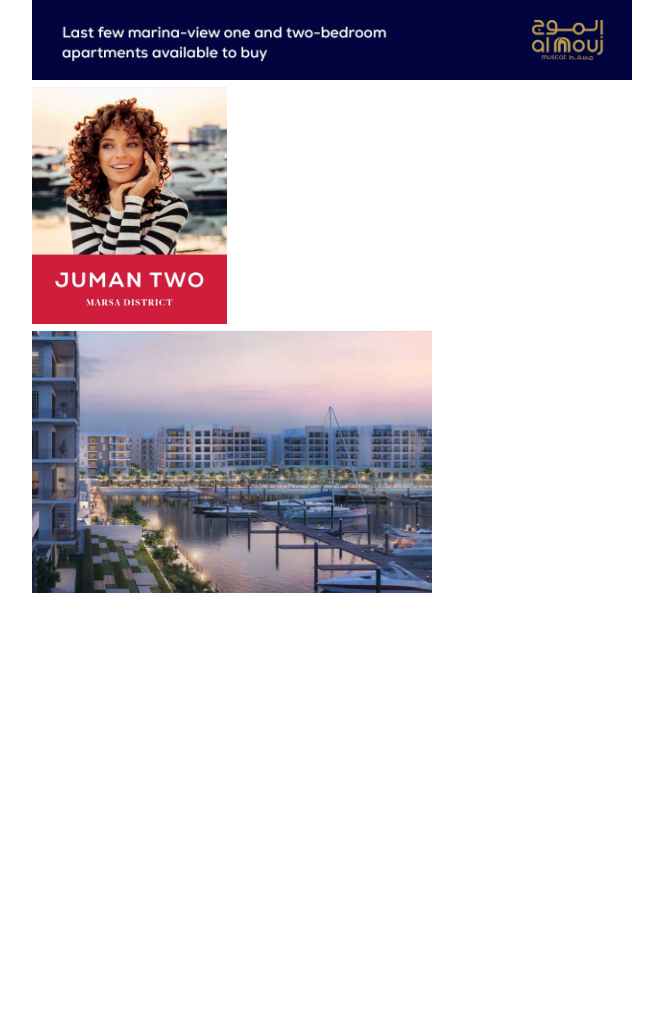
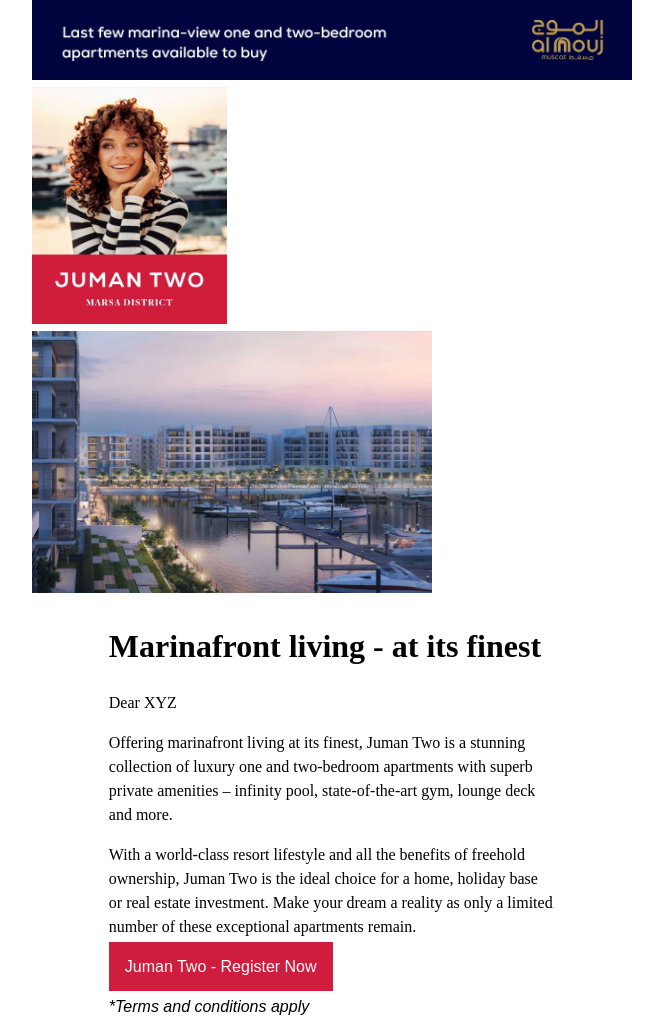
Before and after one commit to MuriloRussini/email-from-job-posting, a plain HTML site: page index.html in a window 1280 px wide. Shown: the whole page, without its empty margins (308-971 px from the left). Before the commit the page ends 800 px from the top, so only its background shows below. Drawn offline with Linux system fonts and the light colour scheme.

Commit message:
e-mail is hard

```diff
--- a/index.html
+++ b/index.html
@@ -99,15 +99,42 @@
         </td>
       </tr>
 
-<!-- BANNER IMAGE -->
+<!-- copy -->
+			<tr>
+        <td>
 
-<!-- TITLE, TEXT & BUTTON -->
+          <table width="100%" style="padding: 0 4.8em">
+            <tr>
+              <td style="text-align: left;">
+                <h1>Marinafront living - at its finest</h1>
+                <p>Dear XYZ</p>
+                <p>Offering marinafront living at its finest, Juman Two is a stunning
+                  collection of luxury one and two-bedroom apartments with superb
+                  private amenities – infinity pool, state-of-the-art gym, lounge deck
+                  and more.</p>
+                <p>With a world-class resort lifestyle and all the benefits of freehold
+                  ownership, Juman Two is the ideal choice for a home, holiday base
+                  or real estate investment. Make your dream a reality as only a limited
+                  number of these exceptional apartments remain.</p>
+                <a href="#" class="btn" style="padding: 1em; background-color: #cf1d3d; text-decoration: none; color: #ffffff; font-family: sans-serif;" >Juman Two - Register Now</a>
+                <p style="font-family: sans-serif;"><i>*Terms and conditions apply</i></p>
+              </td>
+            </tr>
+          </table>
 
-<!-- BORDER -->
+        </td>
+      </tr>
+<!-- OFFERS -->
+			<tr>
+        <td>
 
-<!-- THREE COLUMN SECTION -->
+        </td>
+      </tr>
+<!-- TWO IMAGES -->
 
-<!-- BORDER -->
+<!-- FIVE THINGS -->
+
+<!-- FOOTER -->
 
 <!-- TWO COLUMN SECTION -->
 
```
Also changed, not shown: img/13_footer.jpg (added).
